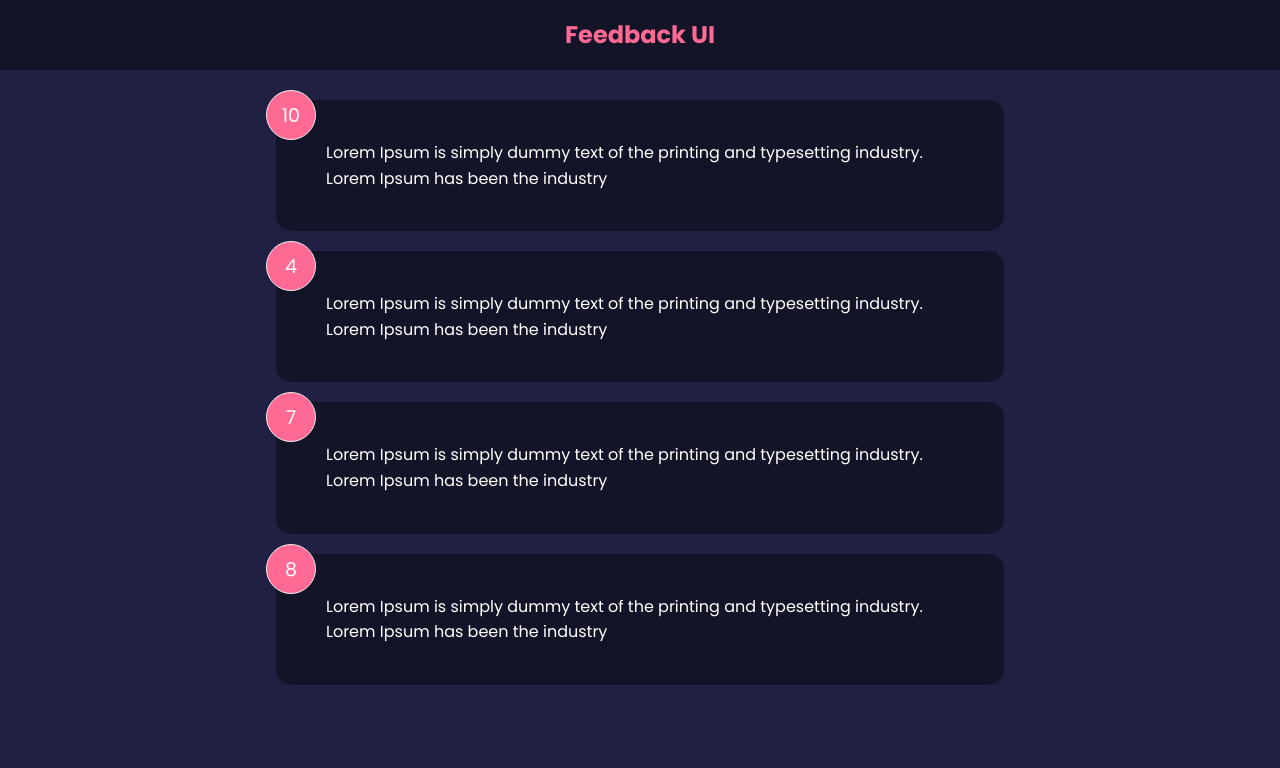
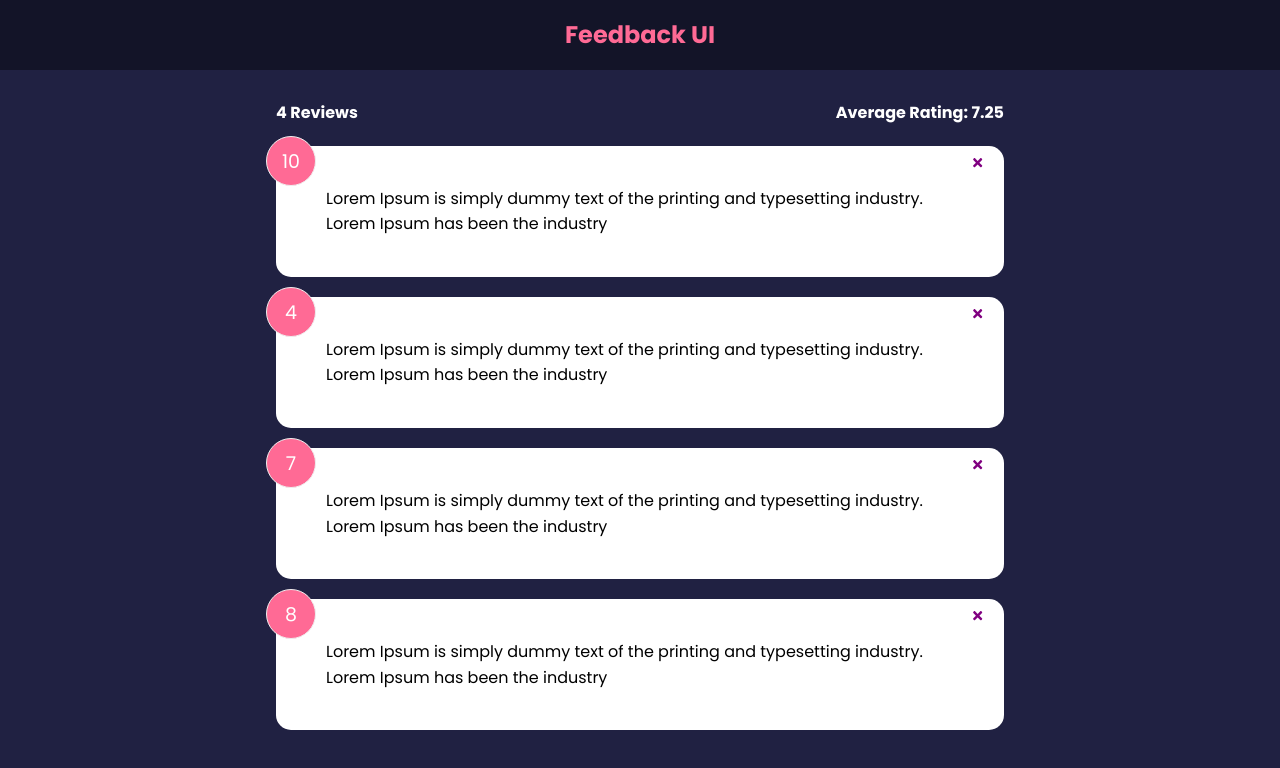
Before and after one commit to patangney/feedback-app, a React (Create React App) app: page / in a window 1280 px wide. Shown: the top 768 px of the page. Built offline with nearby package versions, Linux system fonts and the light colour scheme.

Commit message:
calc average

```diff
--- a/package.json
+++ b/package.json
@@ -8,6 +8,7 @@
     "@testing-library/user-event": "^13.5.0",
     "react": "^18.1.0",
     "react-dom": "^18.1.0",
+    "react-icons": "^4.4.0",
     "react-scripts": "5.0.1",
     "web-vitals": "^2.1.4"
   },
--- a/src/App.js
+++ b/src/App.js
@@ -2,16 +2,25 @@
 import Header from './components/Header'
 import FeedbackData from './data/FeedbackData'
 import FeedbackList from './components/FeedbackList'
-
+import FeedbackStats from './components/FeedbackStats'
 
 function App () {
   //eslint-disable-next-line
   const [feedback, setFeedback] = useState(FeedbackData)
+
+  //** Delete Feedback */
+  const deleteFeedback = (id) => {
+    console.log('App', id) //Prop drilling
+    if(window.confirm('Are you sure you want to delete?')) {
+      setFeedback(feedback.filter((item) => item.id !== id))
+    }
+  }
   return (
     <>
       <Header />
       <div className='container'>
-        <FeedbackList feedback={ feedback } />
+        <FeedbackStats feedback={feedback}/>
+        <FeedbackList feedback={feedback} handleDelete={deleteFeedback} />
       </div>
     </>
   )
--- a/src/components/FeedbackItem.jsx
+++ b/src/components/FeedbackItem.jsx
@@ -1,13 +1,20 @@
+import { FaTimes } from 'react-icons/fa'
+import PropTypes from 'prop-types';
 import Card from './shared/Card'
 
-function FeedbackItem ({item}) {
+function FeedbackItem ({item, handleDelete}) {
 
   return (
     <Card>
       <div className='num-display'>{item.rating}</div>
+      <button onClick={() => handleDelete(item.id)} className='close'><FaTimes color='purple' /></button>
       <div className='text-display'>{item.text}</div>
     </Card>
   )
 }
 
+FeedbackItem.propTypes = {
+  item: PropTypes.object.isRequired
+}
+
 export default FeedbackItem
--- a/src/components/FeedbackList.jsx
+++ b/src/components/FeedbackList.jsx
@@ -1,6 +1,7 @@
-import FeedbackItem from './FeedbackItem';
+import PropTypes from 'prop-types'
+import FeedbackItem from './FeedbackItem'
 
-function FeedbackList ({ feedback }) {
+function FeedbackList ({ feedback, handleDelete }) {
   if (!feedback || feedback.length === 0) {
     return <p>No Feedback Yet</p>
   }
@@ -9,10 +10,24 @@
   return (
     <div className='feedback-list'>
       {feedback.map(item => (
-        <FeedbackItem key={item.id} item={item} />
+        <FeedbackItem
+          key={item.id}
+          item={item}
+          handleDelete={handleDelete}
+        /> //** handleDelete - pass to Feedback Item props */
       ))}
     </div>
   )
 }
 
+FeedbackList.propTypes = {
+  feedback: PropTypes.arrayOf(
+    PropTypes.shape({
+      id: PropTypes.number.isRequired,
+      text: PropTypes.string.isRequired,
+      rating: PropTypes.number.isRequired
+    })
+  )
+}
+
 export default FeedbackList
--- /dev/null
+++ b/src/components/FeedbackStats.jsx
@@ -0,0 +1,22 @@
+function FeedbackStats ({ feedback }) {
+  function roundToTwo (num) {
+    return +(Math.round(num + 'e+2') + 'e-2')
+  }
+  //calculate average rating
+  let average =
+    feedback.reduce((acc, cur) => {
+      return acc + cur.rating
+    }, 0) / feedback.length
+  console.log(roundToTwo(average))
+
+  return (
+    <div className='feedback-stats'>
+      <h4>{feedback.length} Reviews</h4>
+      <h4>
+        Average Rating: {isNaN(roundToTwo(average)) ? 0 : roundToTwo(average)}
+      </h4>
+    </div>
+  )
+}
+
+export default FeedbackStats
--- a/src/components/shared/Card.jsx
+++ b/src/components/shared/Card.jsx
@@ -11,7 +11,7 @@
 }
 
 Card.defaultProps = {
-  reverse: true
+  reverse: false
 }
 
 Card.propTypes = {
```
Also changed, not shown: 1 other file (tests, documents, lock files or other folders).
